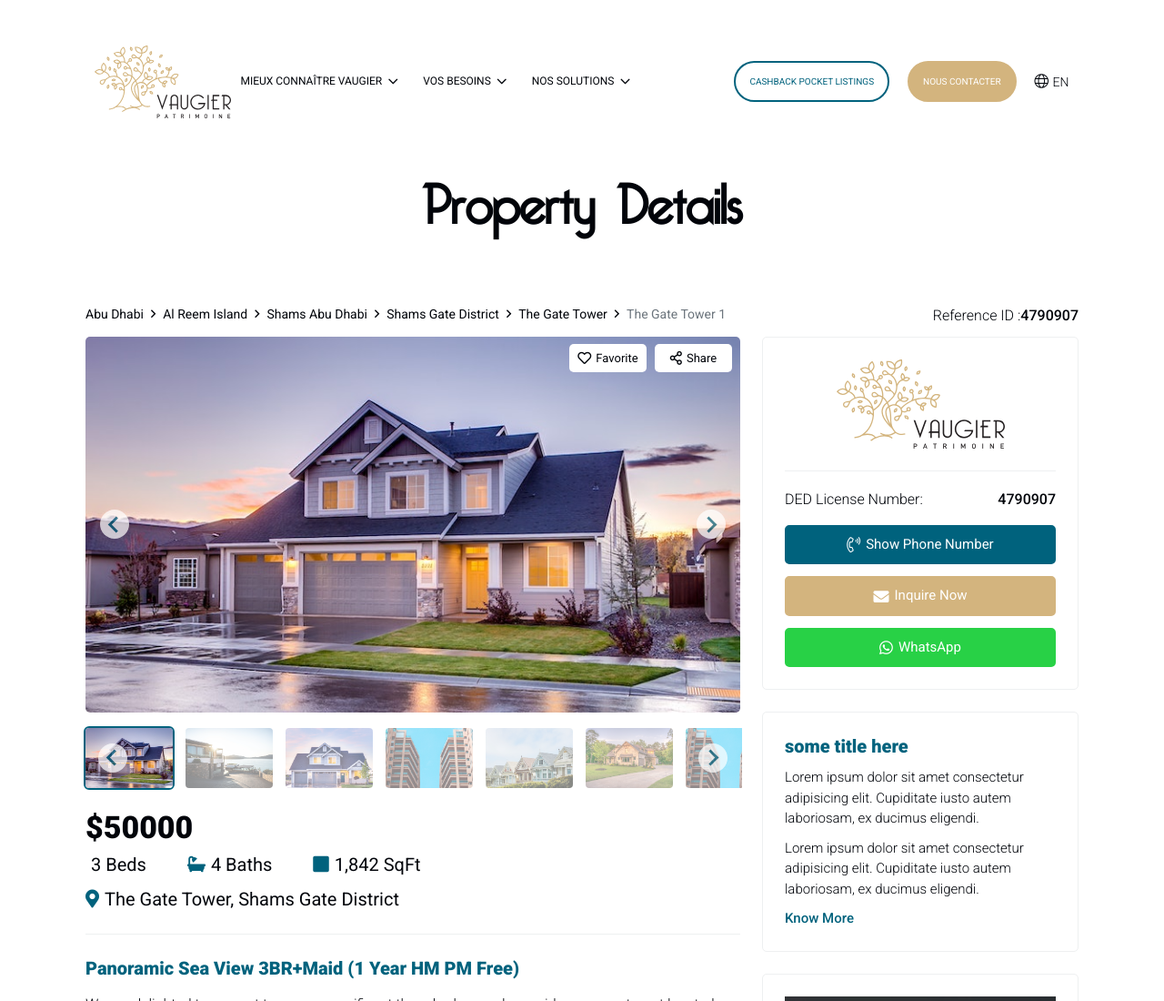
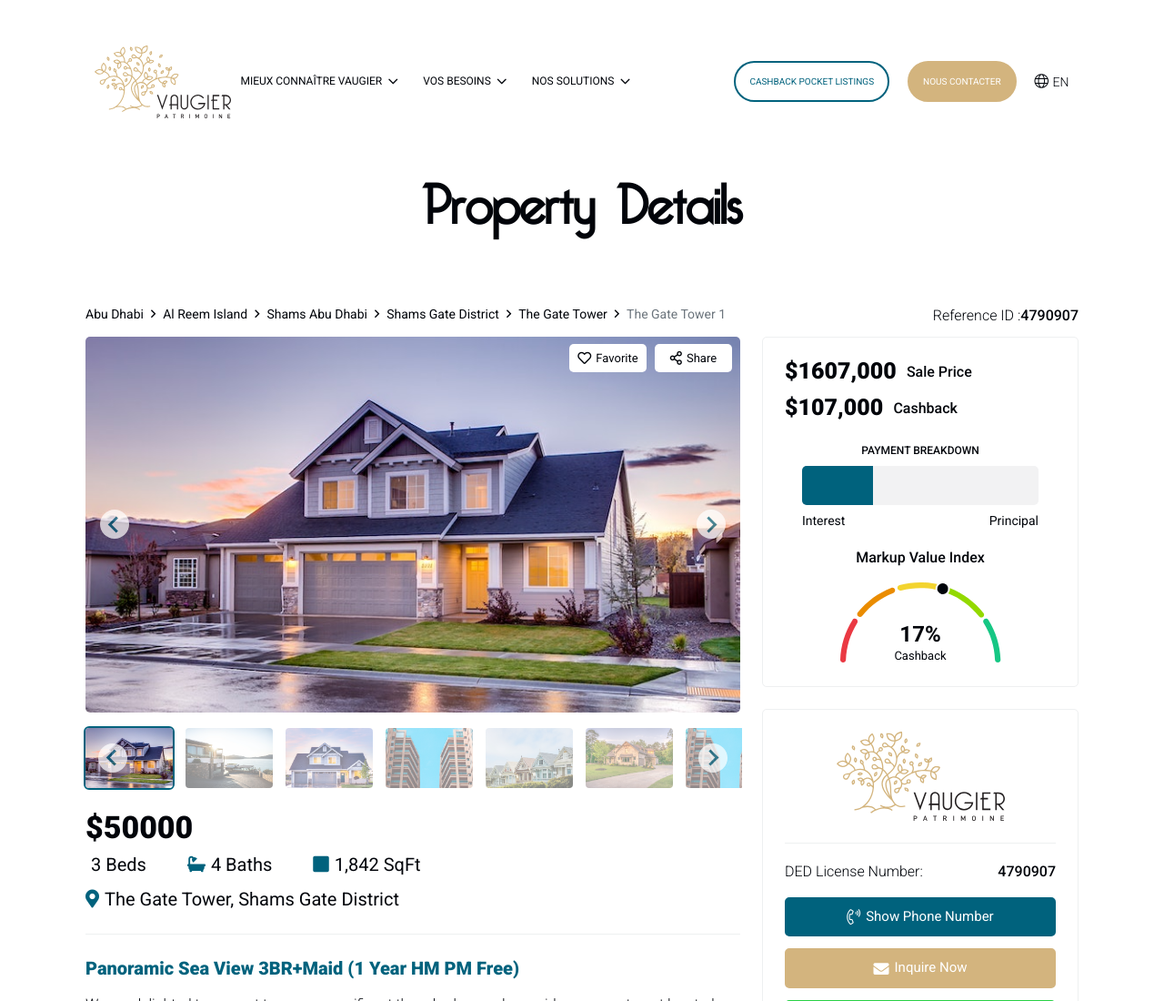
Before and after one commit to Abdullah-Munshi/patrimoine, a plain HTML site: page details.html in a window 1280 px wide. Shown: the top 1100 px of the page at 91% size. Drawn offline with Linux system fonts and the light colour scheme; some icons are missing.

Commit message:
another blk added in sidebar in details page

```diff
--- a/assets/css/main.css
+++ b/assets/css/main.css
@@ -1710,7 +1710,8 @@ header.type-2
   border-top: 1px solid rgb(238, 240, 241);
   padding: 24px 0;
 }
-.property-short-info .price {
+.property-short-info .price,
+.discount_wrap .price {
   font-size: 34px;
   line-height: 1;
   margin-bottom: 10px;
@@ -2036,4 +2037,91 @@ header.type-2
 .cmn-list.type-4 li:last-child {
   padding-bottom: 0;
 }
+
+.graph-rw {
+  width: 100%;
+  height: 43px;
+  background-color: var(--primaryLight);
+  border-radius: 5px;
+  overflow: hidden;
+}
+.graph-rw-inner {
+  width: 30%;
+  background-color: var(--secondary);
+}
+.payment-breakdown-graph p {
+  font-size: 14px;
+  font-weight: normal;
+  margin-top: 8px;
+}
+.payment-breakdown h6 {
+  font-size: 12px;
+  font-weight: 500;
+  margin-bottom: 10px;
+}
+
+.discount_wrap .price {
+  font-size: 25px;
+  margin-bottom: 15px;
+}
+.discount_wrap .price .tg {
+  font-size: 16px;
+  font-weight: 500;
+  margin-left: 5px;
+  display: inline-block;
+  transform: translateY(-2px);
+}
+.payment-breakdown {
+  margin-top: 28px;
+}
+.markup-index-graph {
+  width: 177px;
+  height: 90px;
+  margin-left: auto;
+  margin-right: auto;
+}
+.dot_handle {
+  width: 16px;
+  height: 16px;
+  border-radius: 50%;
+  border: 2px solid #fff;
+  background-color: var(--primaryBlack);
+  position: absolute;
+  top: 81px;
+  left: -5px;
+  z-index: 1;
+  transform-origin: 93.5px 8px 0px;
+  transform: rotate(106.416deg);
+}
+.half-cirle-graph {
+  position: absolute;
+  top: 0;
+  left: 0;
+  right: 0;
+}
+.markup-index-graph .cashback {
+  padding-top: 45px;
+  color: var(--primaryBlack);
+  font-weight: 700;
+  font-size: 24px;
+  line-height: 1;
+}
+.markup-index-graph .cashback span {
+  font-weight: 400;
+  font-size: 13px;
+  margin-top: 5px;
+}
+.markup-index-wrap .quaternary-title {
+  font-size: 16px;
+  font-weight: 500;
+  text-align: center;
+}
+.markup-index-wrap {
+  margin-top: 20px;
+}
+.payment-breakdown-graph {
+  max-width: 260px;
+  margin-left: auto;
+  margin-right: auto;
+}
 /* details page css end */
--- a/details.html
+++ b/details.html
@@ -1332,6 +1332,73 @@
                 >
                   <span>Reference ID : </span> <strong>4790907</strong>
                 </p>
+                <div class="sidebar-blk mb-4">
+                  <div class="discount_wrap">
+                    <h5 class="price">
+                      <span class="currency-symbol">$</span>1607,000
+                      <span class="tg">Sale Price</span>
+                    </h5>
+                    <h5 class="price">
+                      <span class="currency-symbol">$</span>107,000
+                      <span class="tg">Cashback</span>
+                    </h5>
+
+                    <div class="payment-breakdown">
+                      <h6 class="text-uppercase text-center">
+                        Payment Breakdown
+                      </h6>
+                      <div class="payment-breakdown-graph">
+                        <span class="graph-rw d-block">
+                          <span class="graph-rw-inner d-block h-100"></span>
+                        </span>
+
+                        <div class="d-flex justify-content-between">
+                          <p class="mb-0">Interest</p>
+                          <p class="mb-0">Principal</p>
+                        </div>
+                      </div>
+                    </div>
+
+                    <div class="markup-index-wrap">
+                      <h5 class="quaternary-title mb-3">Markup Value Index</h5>
+                      <div class="markup-index-graph position-relative">
+                        <div class="dot_handle position-absolute"></div>
+                        <svg
+                          width="177"
+                          height="89"
+                          viewBox="0 0 177 89"
+                          fill="none"
+                          xmlns="http://www.w3.org/2000/svg"
+                          class="half-cirle-graph"
+                        >
+                          <path
+                            d="M173.262 88C174.967 88 176.354 86.6173 176.294 84.9135C175.747 69.3495 171.069 54.2074 162.739 41.0369C161.829 39.5992 159.909 39.2385 158.502 40.1946V40.1946C157.091 41.1536 156.731 43.073 157.639 44.5176C165.272 56.6598 169.575 70.5911 170.116 84.9137C170.181 86.6174 171.557 88 173.262 88V88Z"
+                            fill="#16C784"
+                          ></path>
+                          <path
+                            d="M156.897 37.9461C158.276 36.9419 158.582 35.0049 157.527 33.664C147.855 21.3698 135.074 11.8665 120.501 6.13374C118.919 5.51151 117.158 6.35475 116.589 7.9564V7.9564C116.019 9.56129 116.861 11.3189 118.444 11.9467C131.848 17.2616 143.611 26.0103 152.545 37.3081C153.6 38.6424 155.522 38.9473 156.897 37.9461V37.9461Z"
+                            fill="#93D900"
+                          ></path>
+                          <path
+                            d="M113.03 6.79368C113.529 5.1655 112.613 3.4359 110.968 2.99624C95.9311 -1.02229 80.0941 -0.998203 65.0696 3.06605C63.4258 3.51072 62.5154 5.24312 63.0192 6.86979V6.86979C63.5221 8.49352 65.2439 9.3971 66.8859 8.95738C80.732 5.24947 95.3122 5.22729 109.17 8.89306C110.813 9.32777 112.532 8.41894 113.03 6.79368V6.79368Z"
+                            fill="#F3D42F"
+                          ></path>
+                          <path
+                            d="M60.1455 7.80322C59.5852 6.19848 57.8286 5.34566 56.2435 5.95929C41.7314 11.5772 28.9667 20.9284 19.2489 33.0606C18.1823 34.3922 18.4716 36.3318 19.842 37.3481V37.3481C21.2083 38.3612 23.1323 38.0731 24.1989 36.7482C33.1738 25.6002 44.9213 16.992 58.2681 11.7833C59.8547 11.1641 60.707 9.41116 60.1455 7.80322V7.80322Z"
+                            fill="#EA8C00"
+                          ></path>
+                          <path
+                            d="M17.7126 40.3161C16.3039 39.3625 14.3841 39.7265 13.4772 41.1658C5.1935 54.313 0.544063 69.4152 0.00210452 84.935C-0.0573952 86.6388 1.3307 88.0212 3.03561 88.0208V88.0208C4.74051 88.0203 6.11617 86.6374 6.18018 84.9337C6.71672 70.6522 10.9931 56.7581 18.5827 44.6376C19.4882 43.1915 19.1255 41.2726 17.7126 40.3161V40.3161Z"
+                            fill="#EA3943"
+                          ></path>
+                        </svg>
+                        <div class="cashback text-center">
+                          17% <span class="d-block">Cashback</span>
+                        </div>
+                      </div>
+                    </div>
+                  </div>
+                </div>
                 <div class="sidebar-blk mb-4">
                   <div class="enquiry-contact-wrap">
                     <a href="#" class="logo"
```
